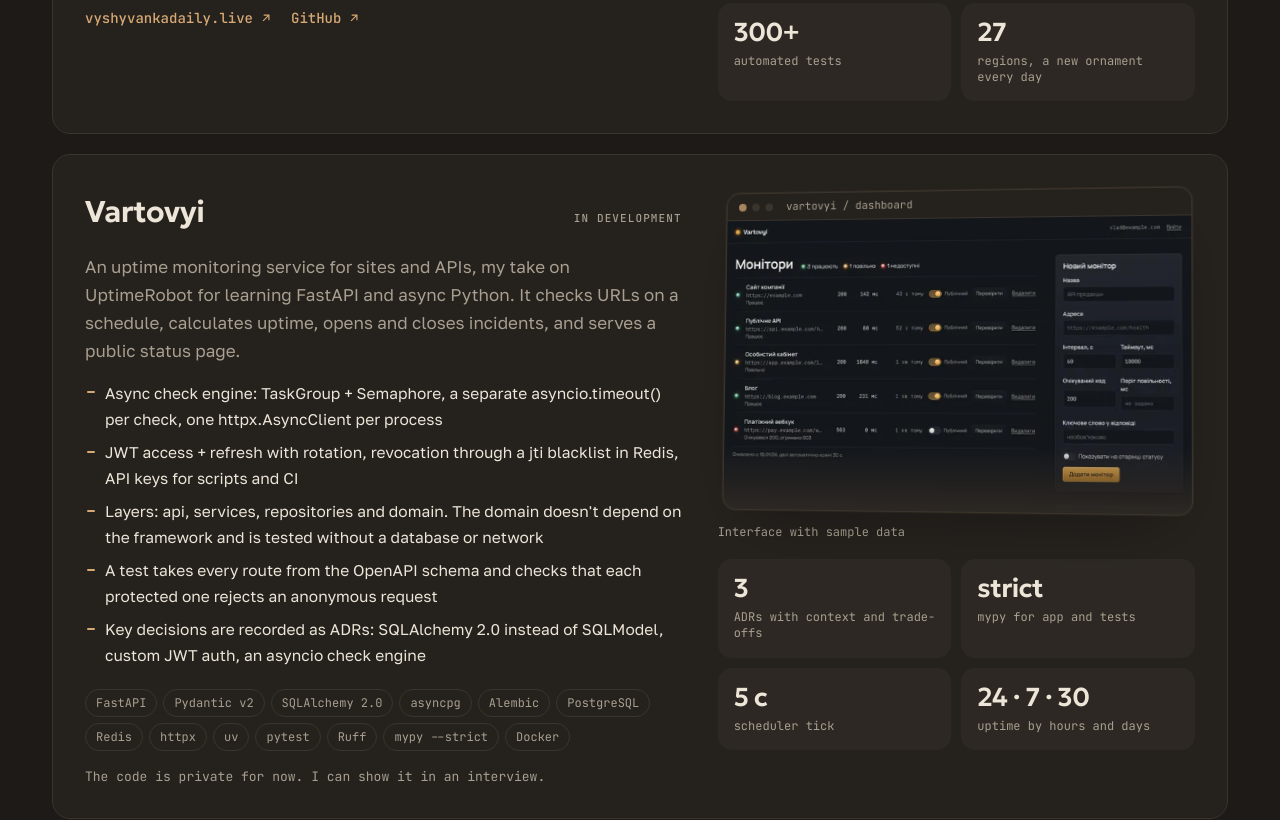
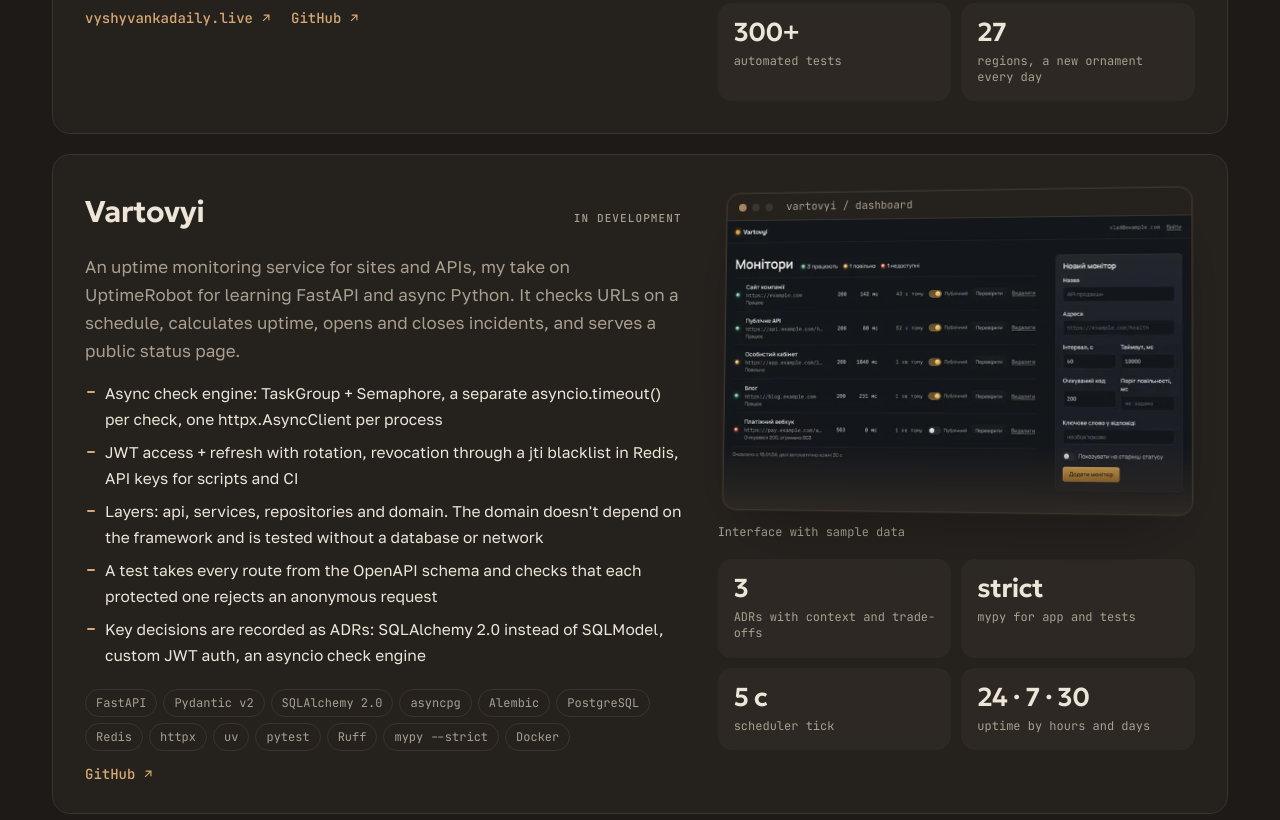
Before and after one commit to ZamotVlad/ZamotVlad, a plain HTML site: page index.html in a window 1280 px wide. Shown: the part 3420-4240 px from the top of the page. Drawn offline with Linux system fonts and the light colour scheme.

Commit message:
Link Vartovyi repository on the site

```diff
--- a/assets/css/style.css
+++ b/assets/css/style.css
@@ -412,7 +412,6 @@ input[type="range"]:hover::-webkit-slider-thumb, input[type="range"]:active::-we
 @container projects (min-width: 820px) {
   .proj { grid-template-columns: minmax(0, 1.25fr) minmax(0, 1fr); gap: 36px; padding: 32px; }
 }
-.links-note { font: 400 .8125rem/1.5 var(--f-mono); color: var(--muted); }
 .proj-side { display: flex; flex-direction: column; gap: 18px; min-width: 0; }
 .proj-side .links { margin-top: 0; }
 .proj-top { display: flex; justify-content: space-between; gap: 12px; align-items: baseline; flex-wrap: wrap; }
--- a/assets/js/i18n.js
+++ b/assets/js/i18n.js
@@ -74,7 +74,6 @@ window.I18N = {
     "va.b3": "Шари api, services, repositories і domain. Домен не залежить від фреймворку і тестується без БД і мережі",
     "va.b4": "Тест бере всі маршрути з OpenAPI-схеми і перевіряє, що кожен захищений відхиляє анонімний запит",
     "va.b5": "Ключові рішення записані в ADR: SQLAlchemy 2.0 замість SQLModel, власна JWT-автентифікація, рушій перевірок на asyncio",
-    "va.private": "Код поки приватний. Можу показати на співбесіді.",
     "va.m1": "ADR з контекстом і наслідками", "va.m2": "mypy для app і tests", "va.m3": "такт планувальника", "va.m4": "uptime за години і дні",
     "ds.desc": "Збирає вакансії Python для початківців з DOU і Djinni, фільтрує їх і показує в дашборді та Telegram-боті.",
     "ds.b1": "Celery Beat запускає збір раз на 4-8 годин: відкритий розділ вакансій DOU і офіційна RSS-стрічка Djinni",
@@ -226,7 +225,6 @@ window.I18N = {
     "va.b3": "Layers: api, services, repositories and domain. The domain doesn't depend on the framework and is tested without a database or network",
     "va.b4": "A test takes every route from the OpenAPI schema and checks that each protected one rejects an anonymous request",
     "va.b5": "Key decisions are recorded as ADRs: SQLAlchemy 2.0 instead of SQLModel, custom JWT auth, an asyncio check engine",
-    "va.private": "The code is private for now. I can show it in an interview.",
     "va.m1": "ADRs with context and trade-offs", "va.m2": "mypy for app and tests", "va.m3": "scheduler tick", "va.m4": "uptime by hours and days",
     "ds.desc": "Collects entry-level Python job listings from DOU and Djinni, filters them and shows them in a dashboard and a Telegram bot.",
     "ds.b1": "Celery Beat runs scraping every 4-8 hours: the public DOU vacancies section and the official Djinni RSS feed",
--- a/index.html
+++ b/index.html
@@ -31,7 +31,7 @@
 <link rel="preload" href="assets/fonts/golos-text-cyrillic.woff2" as="font" type="font/woff2" crossorigin>
 <link rel="preload" href="assets/fonts/geologica-latin.woff2" as="font" type="font/woff2" crossorigin>
 <link rel="stylesheet" href="assets/fonts/fonts.css?v=617abc3">
-<link rel="stylesheet" href="assets/css/style.css?v=970b031">
+<link rel="stylesheet" href="assets/css/style.css?v=7fb6539">
 <script type="application/ld+json">
 {
   "@context": "https://schema.org",
@@ -345,7 +345,9 @@
               <li data-i18n="va.b5">Ключові рішення записані в ADR: SQLAlchemy 2.0 замість SQLModel, власна JWT-автентифікація, рушій перевірок на asyncio</li>
             </ul>
             <div class="chips"><span>FastAPI</span><span>Pydantic v2</span><span>SQLAlchemy 2.0</span><span>asyncpg</span><span>Alembic</span><span>PostgreSQL</span><span>Redis</span><span>httpx</span><span>uv</span><span>pytest</span><span>Ruff</span><span>mypy --strict</span><span>Docker</span></div>
-            <p class="links-note" data-i18n="va.private">Код поки приватний, покажу на співбесіді.</p>
+            <div class="links">
+              <a href="https://github.com/ZamotVlad/vartovyi" target="_blank" rel="noopener">GitHub <svg viewBox="0 0 24 24" fill="none" stroke="currentColor" stroke-width="2" aria-hidden="true"><path d="M7 17 17 7M8 7h9v9"/></svg></a>
+            </div>
           </div>
           <div class="proj-side">
             <figure class="shot">
@@ -616,7 +618,7 @@
 
 <div class="toast" id="toast" role="status" aria-live="polite"></div>
 
-<script defer src="assets/js/i18n.js?v=8f15a0e"></script>
+<script defer src="assets/js/i18n.js?v=4ad2827"></script>
 <script defer src="assets/js/graph.js?v=7250289"></script>
 <script defer src="assets/js/main.js?v=96f9918"></script>
 </body>
```
